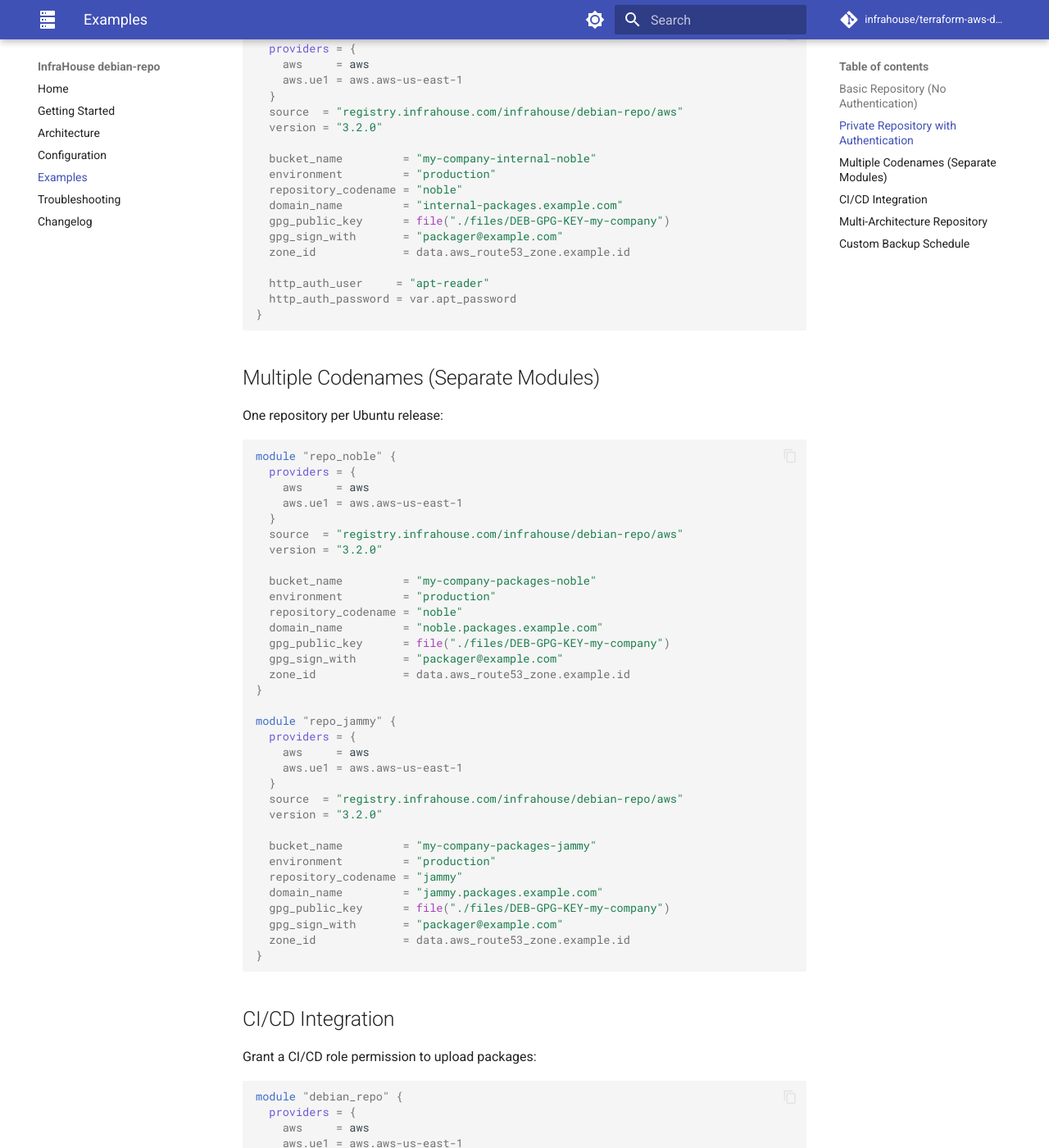
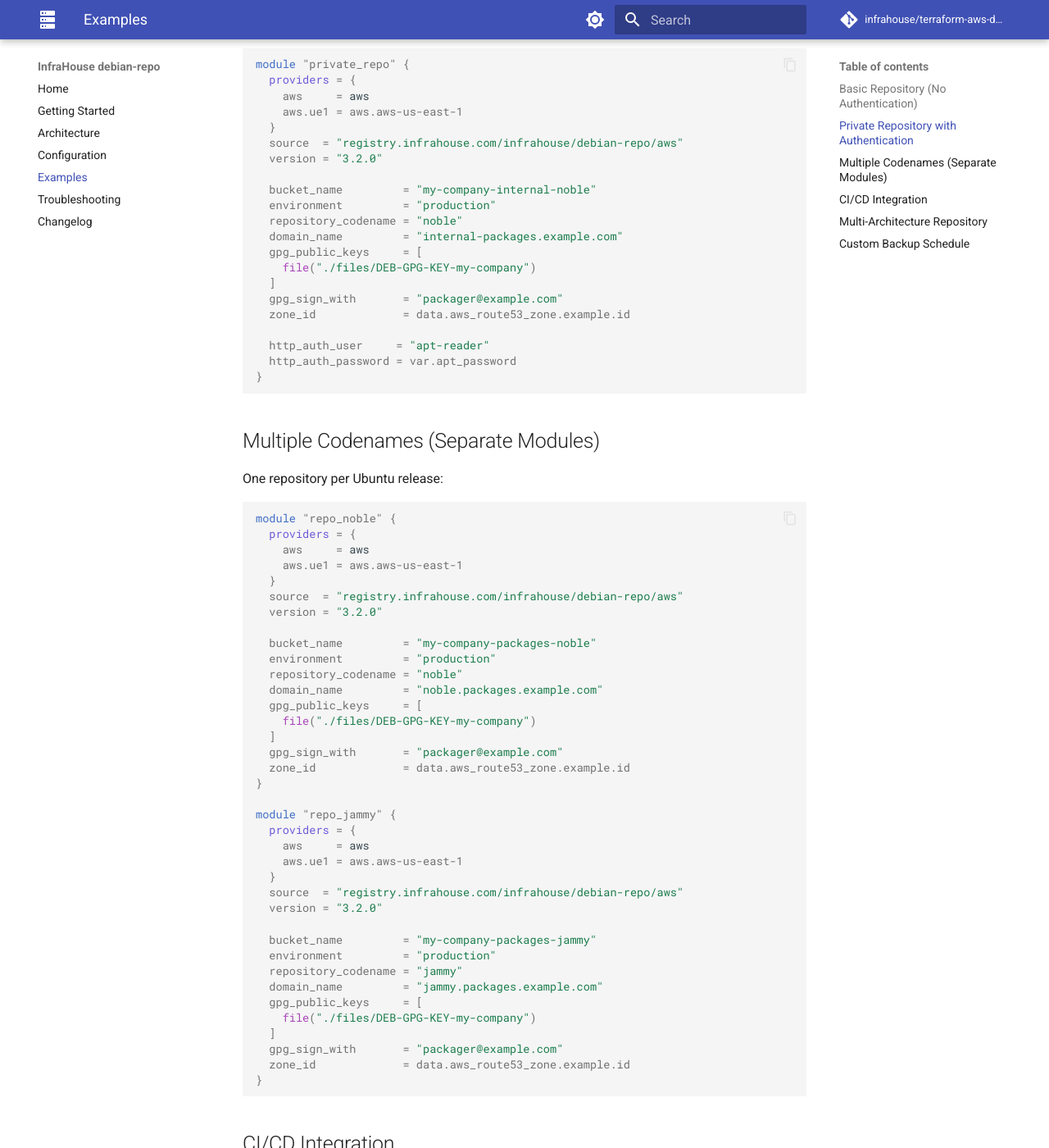
Before and after one commit to infrahouse/terraform-aws-debian-repo, an MkDocs documentation site: the page built from docs/examples.md, in a window 1280 px wide and 1400 px high, scrolled down 775 px. Shown: the whole window at 82% size. Built offline with MkDocs 1.6.1 and Material for MkDocs 9.7.7, drawn with Linux system fonts in a browser that asks for light colours; comment, search, counter and statistics services are not loaded; some of the changed text lies outside the part shown.

Commit message:
feat!: accept a list of GPG public keys (gpg_public_keys)
Replace the single `gpg_public_key` (string) input with `gpg_public_keys`
(list(string)). The keys are concatenated into the one published key object
(DEB-GPG-KEY-<domain_name>); apt trusts a Release signed by any key in the
resulting keyring.

This enables zero-downtime signing-key rotation: during an overlap the bundle
holds both the outgoing and incoming public keys, so clients trust a Release
signed by either. Armored public keys concatenate, so no gpg tooling is needed
in the apply path -- it is plain string joining.

BREAKING CHANGE: callers must change `gpg_public_key = file("...")` to
`gpg_public_keys = [file("...")]`.

Also refresh the gpg_sign_with description (it accepts space-separated key IDs
for dual-signing, not just an email) and point the private-key upload note at
`ih-secrets set` (the primary secrets tool).

Co-Authored-By: Claude Opus 4.8 (1M context) <noreply@anthropic.com>

```diff
--- a/docs/examples.md
+++ b/docs/examples.md
@@ -19,7 +19,9 @@ module "oss_repo" {
   environment         = "production"
   repository_codename = "noble"
   domain_name         = "packages.example.com"
-  gpg_public_key      = file("./files/DEB-GPG-KEY-my-company")
+  gpg_public_keys     = [
+    file("./files/DEB-GPG-KEY-my-company")
+  ]
   gpg_sign_with       = "packager@example.com"
   zone_id             = data.aws_route53_zone.example.id
 }
@@ -42,7 +44,9 @@ module "private_repo" {
   environment         = "production"
   repository_codename = "noble"
   domain_name         = "internal-packages.example.com"
-  gpg_public_key      = file("./files/DEB-GPG-KEY-my-company")
+  gpg_public_keys     = [
+    file("./files/DEB-GPG-KEY-my-company")
+  ]
   gpg_sign_with       = "packager@example.com"
   zone_id             = data.aws_route53_zone.example.id
 
@@ -68,7 +72,9 @@ module "repo_noble" {
   environment         = "production"
   repository_codename = "noble"
   domain_name         = "noble.packages.example.com"
-  gpg_public_key      = file("./files/DEB-GPG-KEY-my-company")
+  gpg_public_keys     = [
+    file("./files/DEB-GPG-KEY-my-company")
+  ]
   gpg_sign_with       = "packager@example.com"
   zone_id             = data.aws_route53_zone.example.id
 }
@@ -85,7 +91,9 @@ module "repo_jammy" {
   environment         = "production"
   repository_codename = "jammy"
   domain_name         = "jammy.packages.example.com"
-  gpg_public_key      = file("./files/DEB-GPG-KEY-my-company")
+  gpg_public_keys     = [
+    file("./files/DEB-GPG-KEY-my-company")
+  ]
   gpg_sign_with       = "packager@example.com"
   zone_id             = data.aws_route53_zone.example.id
 }
@@ -108,7 +116,9 @@ module "debian_repo" {
   environment         = "production"
   repository_codename = "noble"
   domain_name         = "packages.example.com"
-  gpg_public_key      = file("./files/DEB-GPG-KEY-my-company")
+  gpg_public_keys     = [
+    file("./files/DEB-GPG-KEY-my-company")
+  ]
   gpg_sign_with       = "packager@example.com"
   zone_id             = data.aws_route53_zone.example.id
 
@@ -149,7 +159,9 @@ module "debian_repo" {
   environment         = "production"
   repository_codename = "noble"
   domain_name         = "packages.example.com"
-  gpg_public_key      = file("./files/DEB-GPG-KEY-my-company")
+  gpg_public_keys     = [
+    file("./files/DEB-GPG-KEY-my-company")
+  ]
   gpg_sign_with       = "packager@example.com"
   zone_id             = data.aws_route53_zone.example.id
   architectures       = ["amd64", "arm64"]
@@ -173,7 +185,9 @@ module "debian_repo" {
   environment         = "production"
   repository_codename = "noble"
   domain_name         = "packages.example.com"
-  gpg_public_key      = file("./files/DEB-GPG-KEY-my-company")
+  gpg_public_keys     = [
+    file("./files/DEB-GPG-KEY-my-company")
+  ]
   gpg_sign_with       = "packager@example.com"
   zone_id             = data.aws_route53_zone.example.id
 
```
Also changed, not shown: README.md (+5 -3 lines), docs/configuration.md (+4 -4 lines), docs/getting-started.md (+3 -1 lines), docs/index.md (+3 -1 lines), 4 other files.
